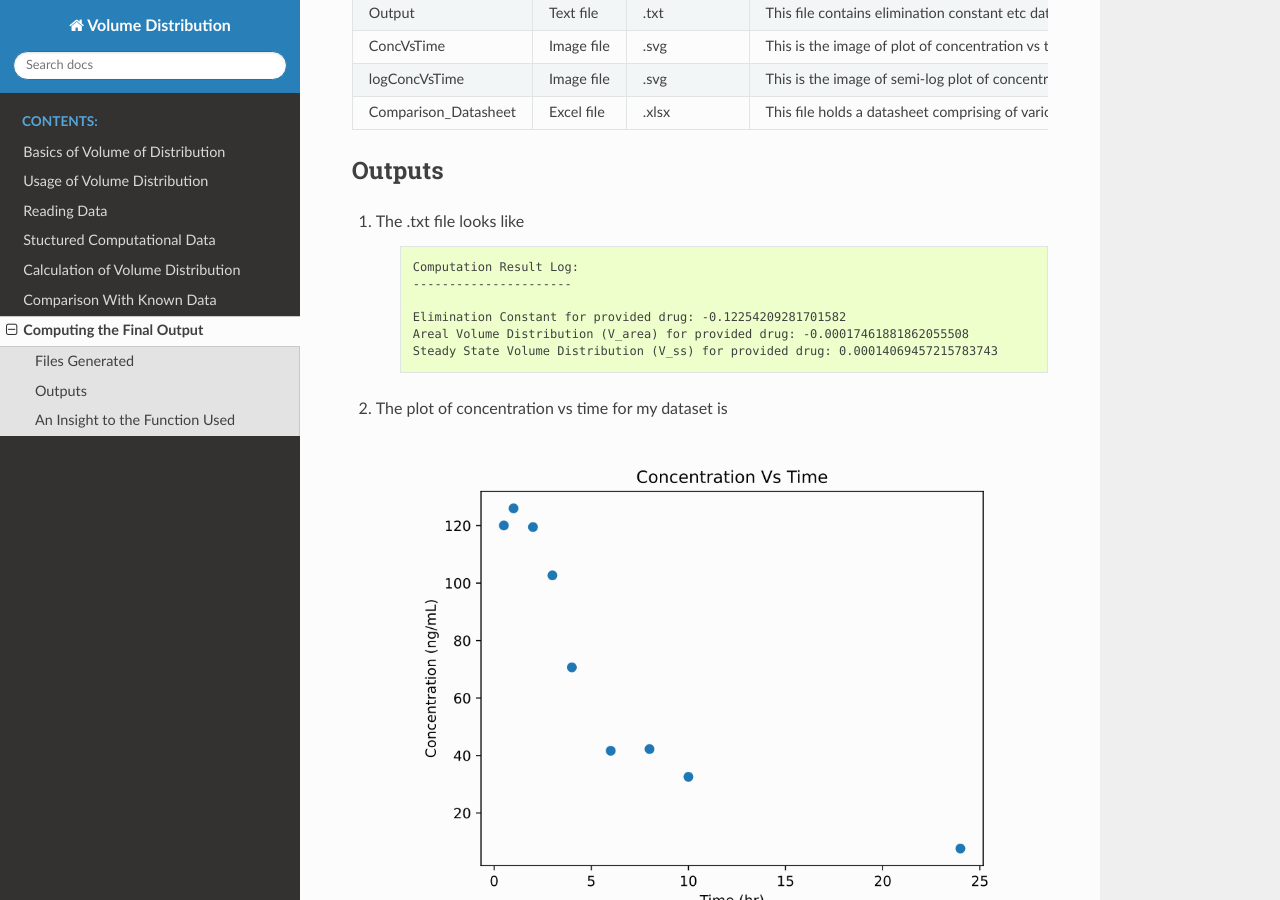
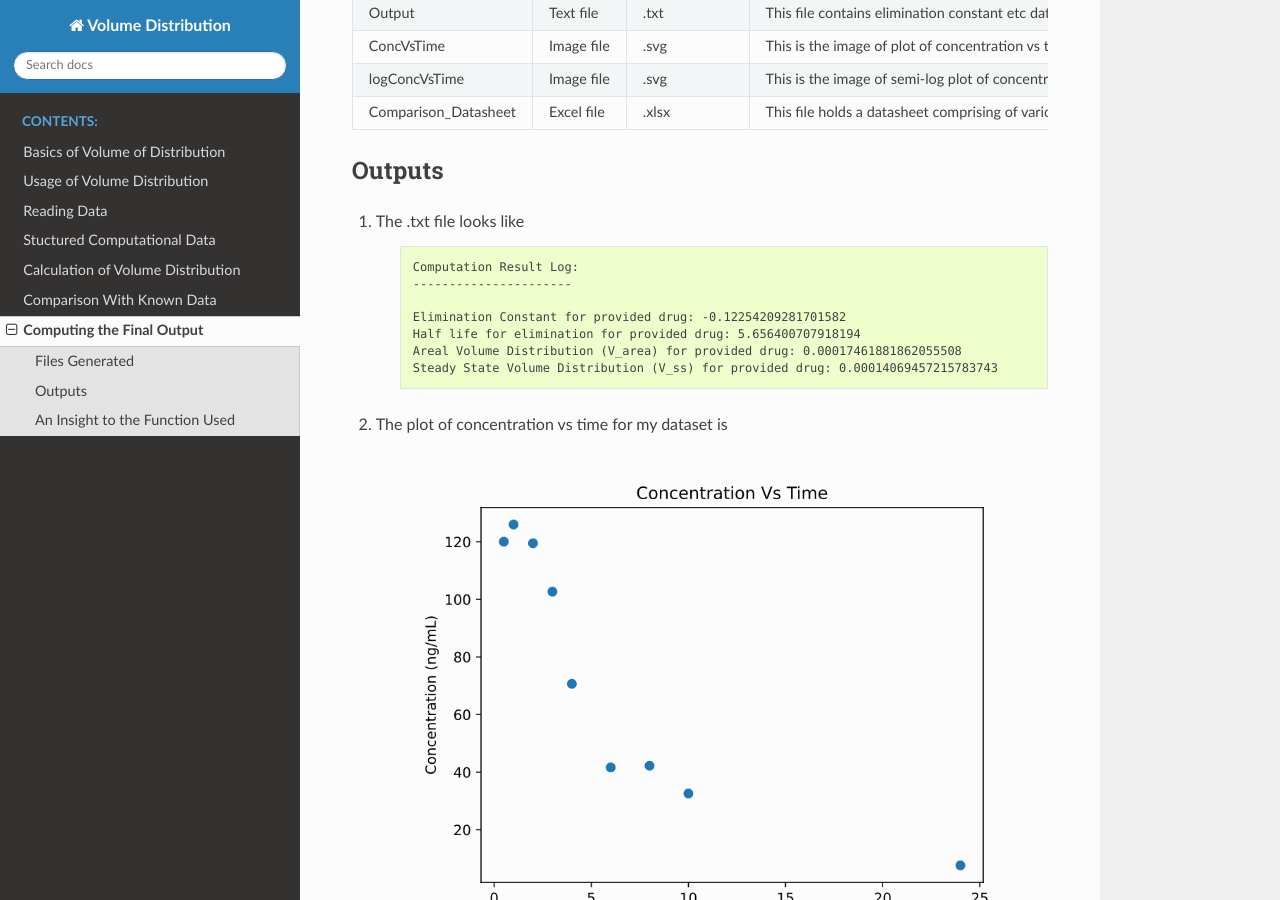
Before and after one commit to SouradiptoC/volume-distribution, a Sphinx documentation site: the page built from doc/finalOutput.rst, in a window 1280 px wide and 900 px high, scrolled down 371 px. Built offline with Sphinx 7.4.7 and the Read the Docs theme 2.0.0, drawn with Linux system fonts in a browser that asks for light colours; pages that are not in the unit, such as notebooks, are missing from menus.

Commit message:
Updated .txt code-block

```diff
--- a/doc/finalOutput.rst
+++ b/doc/finalOutput.rst
@@ -23,7 +23,8 @@ Outputs
         ----------------------
 
         Elimination Constant for provided drug: -0.12254209281701582
-        Areal Volume Distribution (V_area) for provided drug: -0.00017461881862055508
+        Half life for elimination for provided drug: 5.656400707918194
+        Areal Volume Distribution (V_area) for provided drug: 0.00017461881862055508
         Steady State Volume Distribution (V_ss) for provided drug: 0.00014069457215783743
 
 #. The plot of concentration vs time for my dataset is
```
